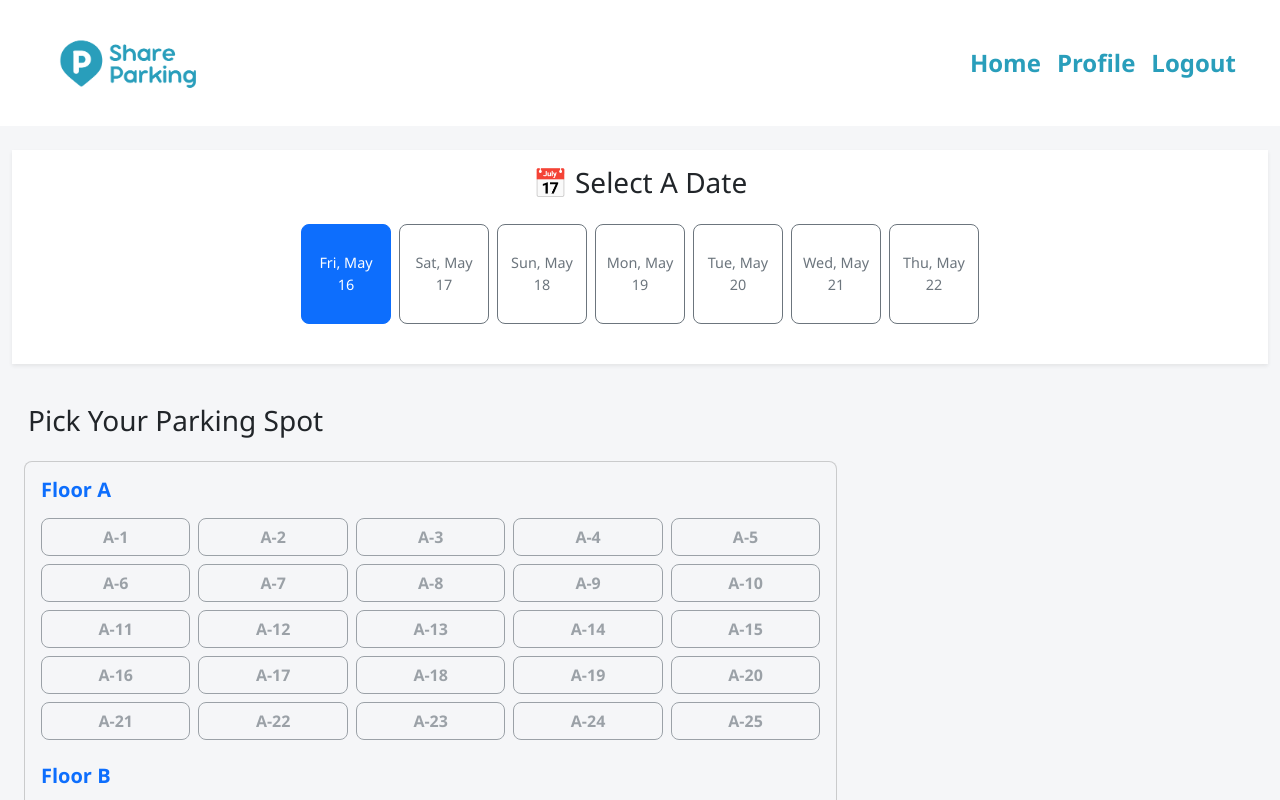
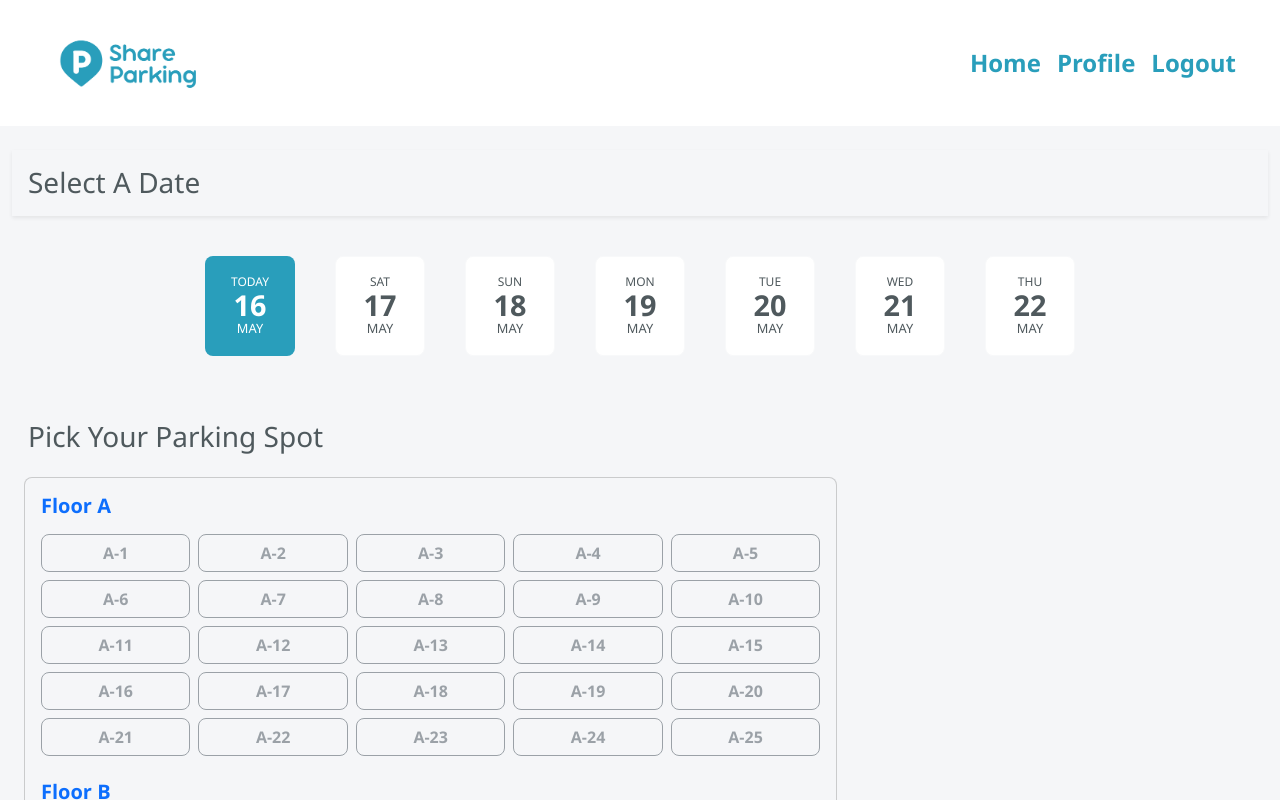
Before and after one commit to FionaBui/parking-app, a React (Vite) app in the folder frontend/: page / in a window 1280 px wide. Shown: the top 800 px of the page. Built offline with nearby package versions, Linux system fonts and the light colour scheme; no server answers; sample sign-in values are in the browser's storage.

Commit message:
style to DateSelector component

```diff
--- a/frontend/index.html
+++ b/frontend/index.html
@@ -9,6 +9,10 @@
       href="https://fonts.googleapis.com/css2?family=Comic+Neue:ital,wght@0,300;0,400;0,700;1,300;1,400;1,700&display=swap"
       rel="stylesheet"
     />
+    <link
+      rel="stylesheet"
+      href="https://cdnjs.cloudflare.com/ajax/libs/font-awesome/6.5.0/css/all.min.css"
+    />
     <meta name="viewport" content="width=device-width, initial-scale=1.0" />
     <title>Parking App</title>
   </head>
--- a/frontend/src/assets/CSS/DateSelector.css
+++ b/frontend/src/assets/CSS/DateSelector.css
@@ -5,8 +5,50 @@
   padding: 8px;
   transition: all 0.2s ease-in-out;
   font-size: 0.9rem;
+  color: #4f595d;
 }
-/*
-.date-btn:hover:not(:disabled) {
-  transform: scale(1.1);
-} */
+
+.date-btn.btn-primary {
+  background-color: #299ebb;
+  color: white;
+  border: none;
+}
+.btn-light {
+  background-color: white;
+}
+
+.btn-light:hover {
+  background-color: white;
+  color: #299ebb;
+  border-color: #299ebb;
+  transition: all 0.2s ease-in-out;
+}
+.icon-button {
+  background: none; /* không nền */
+  border: none; /* không viền */
+  padding: 0.5rem;
+  font-size: 1.6rem;
+  color: #000; /* màu icon */
+  cursor: pointer;
+}
+
+.icon-button:hover {
+  background: none;
+  color: #299ebb;
+  transition: all 0.2s ease-in-out;
+}
+.weekday {
+  font-size: 0.75rem;
+  font-weight: 500;
+}
+
+.date-number {
+  font-size: 1.8rem;
+  font-weight: 700;
+  line-height: 1;
+}
+
+.month {
+  font-size: 0.8rem;
+  font-weight: 500;
+}
--- a/frontend/src/assets/CSS/main.css
+++ b/frontend/src/assets/CSS/main.css
@@ -8,6 +8,7 @@
 html,
 body {
   height: 100%;
+  color: #4f595d;
 }
 :root {
   --bs-body-font-family: "Segoe UI", Roboto, "Helvetica Neue", sans-serif;
--- a/frontend/src/components/DateSelector.tsx
+++ b/frontend/src/components/DateSelector.tsx
@@ -17,13 +17,6 @@ function DateSelector({ onSelect, selectedDate }: Props) {
 
   const formatDate = (date: Date) => date.toISOString().split("T")[0];
 
-  const formatLabel = (date: Date) =>
-    date.toLocaleDateString("us-US", {
-      weekday: "short",
-      day: "numeric",
-      month: "short",
-    });
-
   const handleClick = (clickedDate: Date) => {
     setStartDate(clickedDate);
     onSelect(formatDate(clickedDate));
@@ -39,24 +32,44 @@ function DateSelector({ onSelect, selectedDate }: Props) {
   return (
     <div className="d-flex gap-2 m-4 overflow-auto justify-content-center">
       {!isAtToday && (
-        <Button variant="outline-dark" onClick={resetToToday}>
-          ←
-        </Button>
+        <button className="icon-button" onClick={resetToToday}>
+          <i className="fa-solid fa-angle-left"></i>
+        </button>
       )}
 
       {days.map((date) => {
         const value = formatDate(date);
-        const label = formatLabel(date);
         const isSelected = selectedDate === value;
+        const isToday = formatDate(date) === formatDate(today);
+
+        const weekday = isToday
+          ? "TODAY"
+          : date
+              .toLocaleDateString("en-US", {
+                weekday: "short",
+              })
+              .toUpperCase();
+
+        const day = date.toLocaleDateString("en-US", {
+          day: "2-digit",
+        });
+
+        const month = date
+          .toLocaleDateString("en-US", {
+            month: "short",
+          })
+          .toUpperCase();
 
         return (
           <Button
             key={value}
-            variant={isSelected ? "primary" : "outline-secondary"}
+            variant={isSelected ? "primary" : "light"}
             onClick={() => handleClick(date)}
-            className="date-btn d-flex flex-column justify-content-center align-items-center"
+            className="date-btn d-flex flex-column justify-content-center align-items-center mx-3"
           >
-            {label}
+            <small className="weekday">{weekday}</small>
+            <small className="date-number">{day}</small>
+            <small className="month">{month}</small>
           </Button>
         );
       })}
--- a/frontend/src/pages/HomePage.tsx
+++ b/frontend/src/pages/HomePage.tsx
@@ -49,10 +49,10 @@ const HomePage = () => {
 
   return (
     <>
-      <Container fluid className="bg-white shadow-sm p-3">
+      <Container fluid className="">
         <Row>
+          <h3 className="text-left mb-3  shadow-sm p-3">Select A Date</h3>
           <Col>
-            <h3 className="text-center mb-3">📅 Select A Date</h3>
             <DateSelector
               selectedDate={selectedDate}
               onSelect={(date) => setSelectedDate(date)}
```
